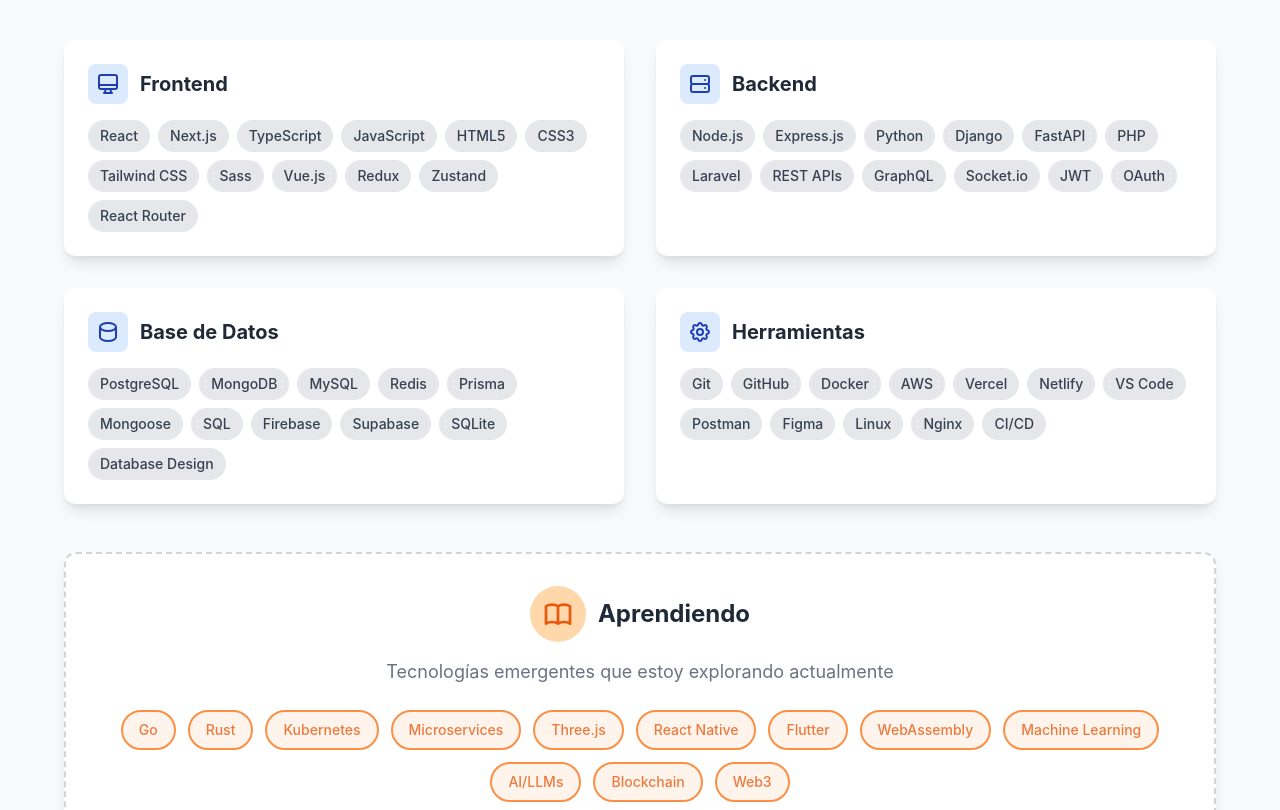
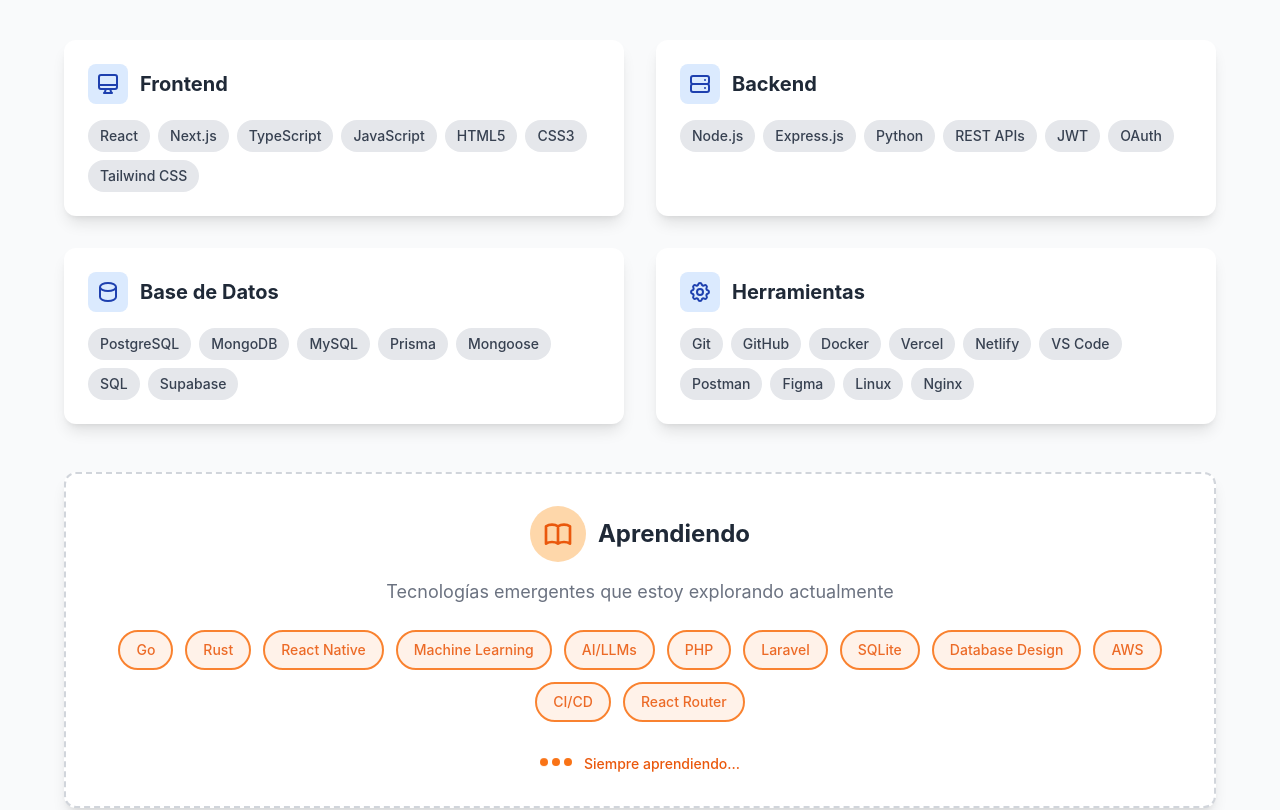
Before and after one commit to MiltonPolanco/Portafolio-Milton-Polanco, a React (Vite) app: page / in a window 1280 px wide. Shown: the part 1760-2570 px from the top of the page. Built offline with nearby package versions, Linux system fonts and the light colour scheme.

Commit message:
Changes in Hero, Contact and Skills components

```diff
--- a/src/components/Contact.tsx
+++ b/src/components/Contact.tsx
@@ -1,4 +1,3 @@
-/* filepath: c:\Users\mdax8\OneDrive\Desktop\Web\Portafolio Milton Polanco\portfolio\src\components\Contact.tsx */
 import React, { useState } from 'react';
 import { useTheme } from '../context/ThemeContext';
 import { useLanguage } from '../context/LanguageContext';
@@ -83,8 +82,8 @@
         </svg>
       ),
       title: t('contact.phone'),
-      content: '+1 (555) 123-4567',
-      link: 'tel:+15551234567'
+      content: '+502 5825-3509',
+      link: 'tel:+50258253509'
     },
     {
       icon: (
@@ -94,7 +93,7 @@
         </svg>
       ),
       title: t('contact.location'),
-      content: 'Ciudad, País',
+      content: 'Guatemala, Guatemala',
       link: '#'
     }
   ];
@@ -193,7 +192,7 @@
                     </svg>
                   </a>
                   <a
-                    href="https://linkedin.com/in/miltonpolanco"
+                    href="https://www.linkedin.com/in/milton-giovanni-polanco-serrano-737a9b266/"
                     target="_blank"
                     rel="noopener noreferrer"
                     className="transition-colors"
--- a/src/components/Hero.tsx
+++ b/src/components/Hero.tsx
@@ -139,7 +139,7 @@
               </svg>
             </a>
             <a
-              href="https://linkedin.com/in/miltonpolanco"
+              href="https://www.linkedin.com/in/milton-giovanni-polanco-serrano-737a9b266/"
               target="_blank"
               rel="noopener noreferrer"
               className="transition-all duration-300 hover-lift"
@@ -157,7 +157,7 @@
               </svg>
             </a>
             <a
-              href="mailto:milton@example.com"
+              href="mailto:miltonpolanco00@gmail.com"
               className="transition-all duration-300 hover-lift"
               style={{ color: isDark ? '#9ca3af' : '#6b7280' }}
               onMouseEnter={(e) => {
--- a/src/components/Skills.tsx
+++ b/src/components/Skills.tsx
@@ -17,7 +17,7 @@
       ),
       skills: [
         'React', 'Next.js', 'TypeScript', 'JavaScript', 'HTML5', 'CSS3',
-        'Tailwind CSS', 'Sass', 'Vue.js', 'Redux', 'Zustand', 'React Router'
+        'Tailwind CSS'
       ]
     },
     {
@@ -28,8 +28,7 @@
         </svg>
       ),
       skills: [
-        'Node.js', 'Express.js', 'Python', 'Django', 'FastAPI', 'PHP',
-        'Laravel', 'REST APIs', 'GraphQL', 'Socket.io', 'JWT', 'OAuth'
+        'Node.js', 'Express.js', 'Python', 'REST APIs', 'JWT', 'OAuth'
       ]
     },
     {
@@ -40,8 +39,8 @@
         </svg>
       ),
       skills: [
-        'PostgreSQL', 'MongoDB', 'MySQL', 'Redis', 'Prisma', 'Mongoose',
-        'SQL', 'Firebase', 'Supabase', 'SQLite', 'Database Design'
+        'PostgreSQL', 'MongoDB', 'MySQL', 'Prisma', 'Mongoose',
+        'SQL', 'Supabase'
       ]
     },
     {
@@ -53,15 +52,16 @@
         </svg>
       ),
       skills: [
-        'Git', 'GitHub', 'Docker', 'AWS', 'Vercel', 'Netlify',
-        'VS Code', 'Postman', 'Figma', 'Linux', 'Nginx', 'CI/CD'
+        'Git', 'GitHub', 'Docker', 'Vercel', 'Netlify',
+        'VS Code', 'Postman', 'Figma', 'Linux', 'Nginx'
       ]
     }
   ];
 
   const learningSkills = [
-    'Go', 'Rust', 'Kubernetes', 'Microservices', 'Three.js', 'React Native',
-    'Flutter', 'WebAssembly', 'Machine Learning', 'AI/LLMs', 'Blockchain', 'Web3'
+    'Go', 'Rust', 'React Native',
+    'Machine Learning', 'AI/LLMs', 'PHP',
+    'Laravel',  'SQLite', 'Database Design', 'AWS', 'CI/CD', 'React Router'
   ];
 
   return (
```
